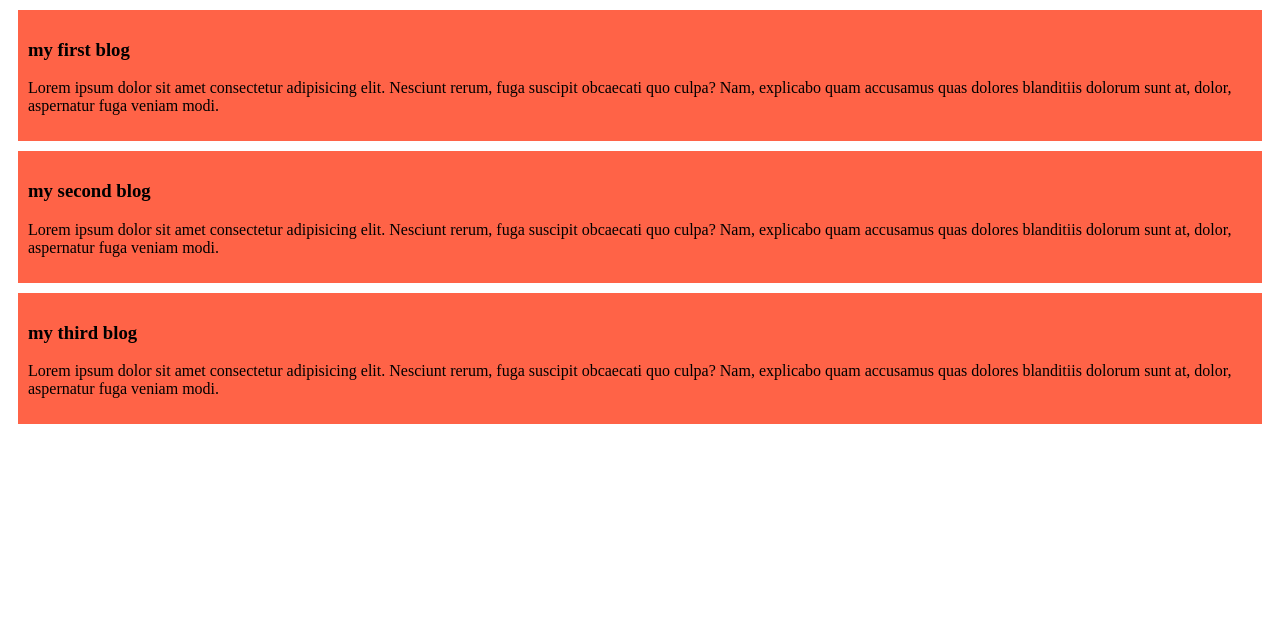
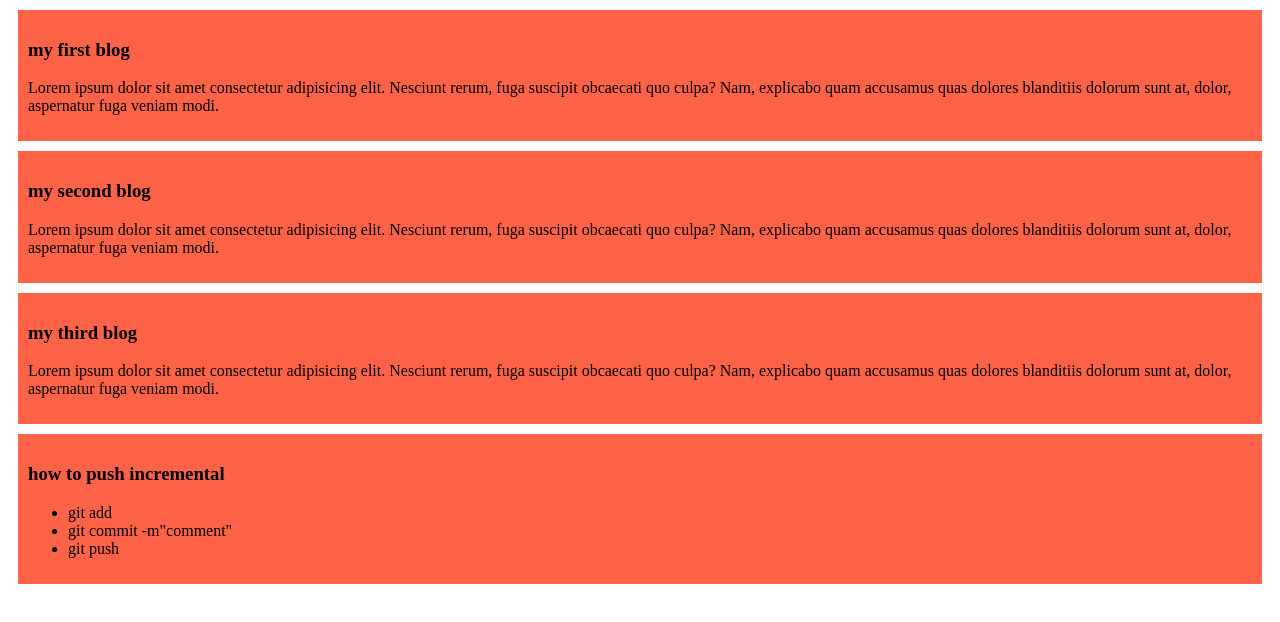
Before and after one commit to Hive6030/My-first-github-repo, a plain HTML site: page index.html in a window 1280 px wide. Drawn offline with Linux system fonts and the light colour scheme.

Commit message:
background

```diff
--- a/index.html
+++ b/index.html
@@ -19,5 +19,13 @@
         <h3>my third blog</h3>
         <p>Lorem ipsum dolor sit amet consectetur adipisicing elit. Nesciunt rerum, fuga suscipit obcaecati quo culpa? Nam, explicabo quam accusamus quas dolores blanditiis dolorum sunt at, dolor, aspernatur fuga veniam modi.</p>
     </div>
+    <div>
+        <h3>how to push incremental</h3>
+        <ul>
+            <li>git add</li>
+            <li>git commit -m"comment"</li>
+            <li>git push</li>
+        </ul>
+    </div>
 </body>
 </html>
```
Also changed, not shown: image/back.webp (added).
